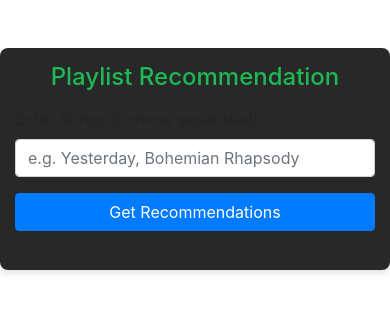
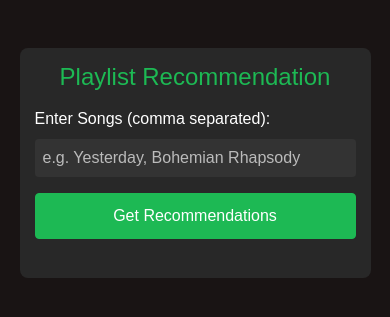
Before and after one commit to othmaneechc/cs401, a Flask app: page / in a window 390 px wide. Shown: the top 317 px of the page. Run offline with Flask 3, Linux system fonts and the light colour scheme; some libraries are stand-ins or nearby versions.

Commit message:
Improving UI/UX

```diff
--- a/api_service/static/css/style.css
+++ b/api_service/static/css/style.css
@@ -2,77 +2,64 @@
 body {
   background-color: #191414;
   color: #fff;
-  font-family: 'Helvetica Neue', Helvetica, Arial, sans-serif;
+  font-family: Arial, sans-serif;
   margin: 0;
   padding: 0;
 }
 
-/* Main container styling */
-.main-container {
+.container {
   max-width: 600px;
   background-color: #282828;
   padding: 20px;
   border-radius: 8px;
-  margin: 40px auto;
-  box-shadow: 0 4px 6px rgba(0, 0, 0, 0.1);
+  margin: 50px auto;
 }
 
-/* Title styling */
-.title {
+h1 {
   color: #1DB954;
   text-align: center;
   margin-bottom: 20px;
 }
 
-/* Form input styling */
+.btn-primary {
+  background-color: #1DB954;
+  border-color: #1DB954;
+}
+
+.btn-primary:hover {
+  background-color: #17a44d;
+  border-color: #17a44d;
+}
+
 .form-control {
   background-color: #333;
+  color: #fff;
   border: none;
-  color: #fff;
 }
 
 .form-control::placeholder {
   color: #bbb;
 }
 
-/* Button styling */
-.btn-primary {
-  background-color: #1DB954;
-  border: none;
-  width: 100%;
-  padding: 12px;
-  font-size: 16px;
-}
-
-.btn-primary:hover {
-  background-color: #17a44d;
-}
-
-/* Results area */
-.results {
-  margin-top: 20px;
-}
-
 /* Responsive styles for mobile devices */
 @media (max-width: 768px) {
-  .main-container {
+  .container {
     width: 90%;
     padding: 15px;
     margin: 20px auto;
   }
 
-  .title {
+  h1 {
     font-size: 1.5em;
     margin-bottom: 15px;
   }
 
   .btn-primary {
+    width: 100%;
     padding: 10px;
-    font-size: 14px;
   }
 
   .form-control {
-    padding: 10px;
-    font-size: 14px;
+    padding: 8px;
   }
 }
--- a/api_service/templates/index.html
+++ b/api_service/templates/index.html
@@ -2,27 +2,25 @@
 <html lang="en">
 <head>
   <meta charset="UTF-8">
-  <!-- Mobile viewport tag -->
-  <meta name="viewport" content="width=device-width, initial-scale=1">
   <title>Playlist Recommendation Service</title>
+  <!-- Bootstrap CSS CDN -->
+  <link rel="stylesheet" href="https://stackpath.bootstrapcdn.com/bootstrap/4.5.2/css/bootstrap.min.css">
   <!-- Custom Spotify-themed CSS -->
   <link rel="stylesheet" href="{{ url_for('static', filename='css/style.css') }}">
-  <!-- Optional: Bootstrap for basic styling -->
-  <link rel="stylesheet" href="https://stackpath.bootstrapcdn.com/bootstrap/4.5.2/css/bootstrap.min.css">
 </head>
 <body>
-  <div class="container mt-5 main-container">
-    <h1 class="title">Playlist Recommendation</h1>
+  <div class="container mt-5">
+    <h1>Playlist Recommendation</h1>
     <form id="recommendForm">
       <div class="form-group">
         <label for="songsInput">Enter Songs (comma separated):</label>
         <input type="text" class="form-control" id="songsInput" placeholder="e.g. Yesterday, Bohemian Rhapsody">
       </div>
-      <button type="submit" class="btn btn-primary btn-submit">Get Recommendations</button>
+      <button type="submit" class="btn btn-primary">Get Recommendations</button>
     </form>
-    <div id="results" class="results mt-4"></div>
+    <div id="results" class="mt-4"></div>
   </div>
-
+  <!-- External JavaScript -->
   <script src="{{ url_for('static', filename='js/script.js') }}"></script>
 </body>
 </html>
--- a/k8s/deployment.yaml
+++ b/k8s/deployment.yaml
@@ -15,7 +15,7 @@ spec:
     spec:
       containers:
       - name: playlist-api
-        image: quay.io/othmaneechchabi/playlist-api:2.0
+        image: quay.io/othmaneechchabi/playlist-api:2.1
         ports:
         - containerPort: 5000
         volumeMounts:
```
